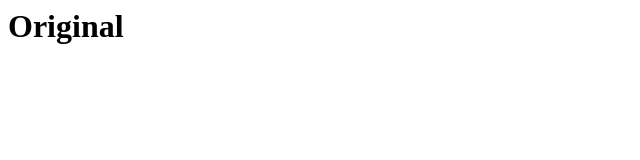
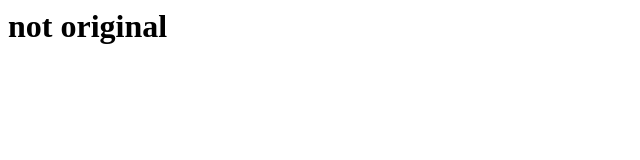
Before and after one commit to cps847midtermpractice/practice, a plain HTML site: page git_tst/index.html in a window 1280 px wide. Shown: the whole page, without its empty margins (0-640 px from the left). Drawn offline with Linux system fonts and the light colour scheme.

Commit message:
Update index.html

```diff
--- a/git_tst/index.html
+++ b/git_tst/index.html
@@ -1,3 +1,3 @@
 <h1>
-Original
+not original
 </h1>
```
